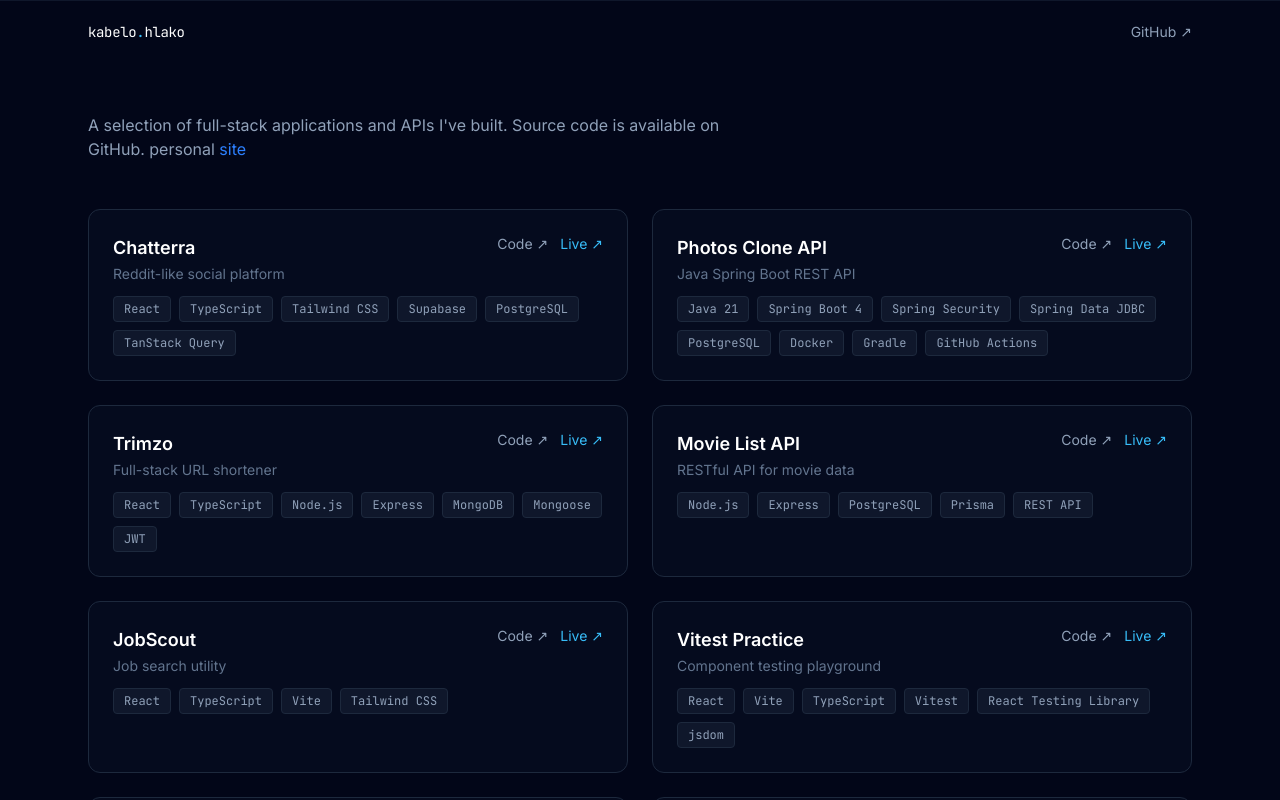
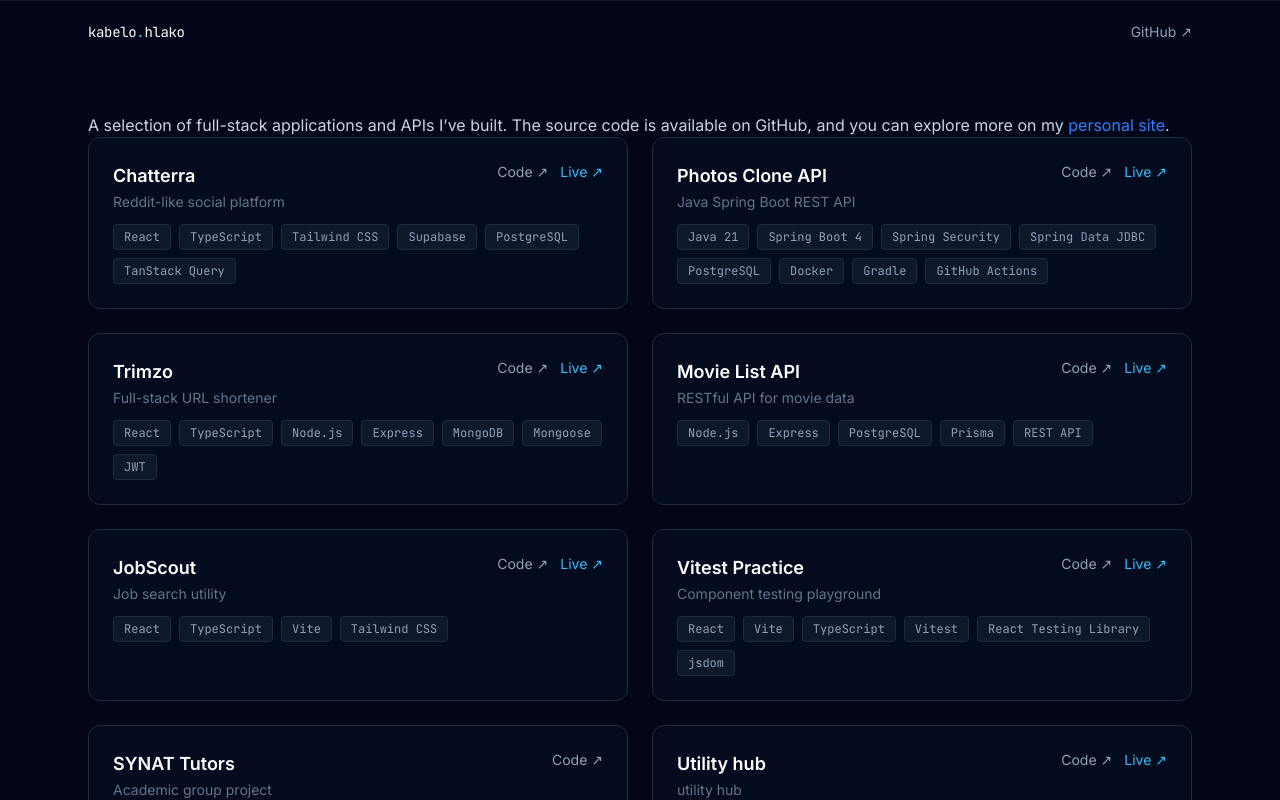
Before and after one commit to hlakokabelo/projects, a React (Vite) app: page / in a window 1280 px wide. Shown: the top 800 px of the page. Built offline with nearby package versions, Linux system fonts and the light colour scheme.

Commit message:
Update Projects.tsx

```diff
--- a/src/components/Projects.tsx
+++ b/src/components/Projects.tsx
@@ -4,12 +4,13 @@ import ProjectCard from "./ProjectCard";
 export default function Projects() {
   return (
     <section id="projects" className="section">
-      <p className="section-subtitle">
-        A selection of full-stack applications and APIs I've built. Source code
-        is available on GitHub. personal{" "}
+      <p>
+        A selection of full-stack applications and APIs I’ve built. The source
+        code is available on GitHub, and you can explore more on my{" "}
         <a href="https://kabelodev.vercel.app/" className="text-blue-500">
-          site
+          personal site
         </a>
+        .
       </p>
 
       <div className="grid md:grid-cols-2 gap-6">
```
